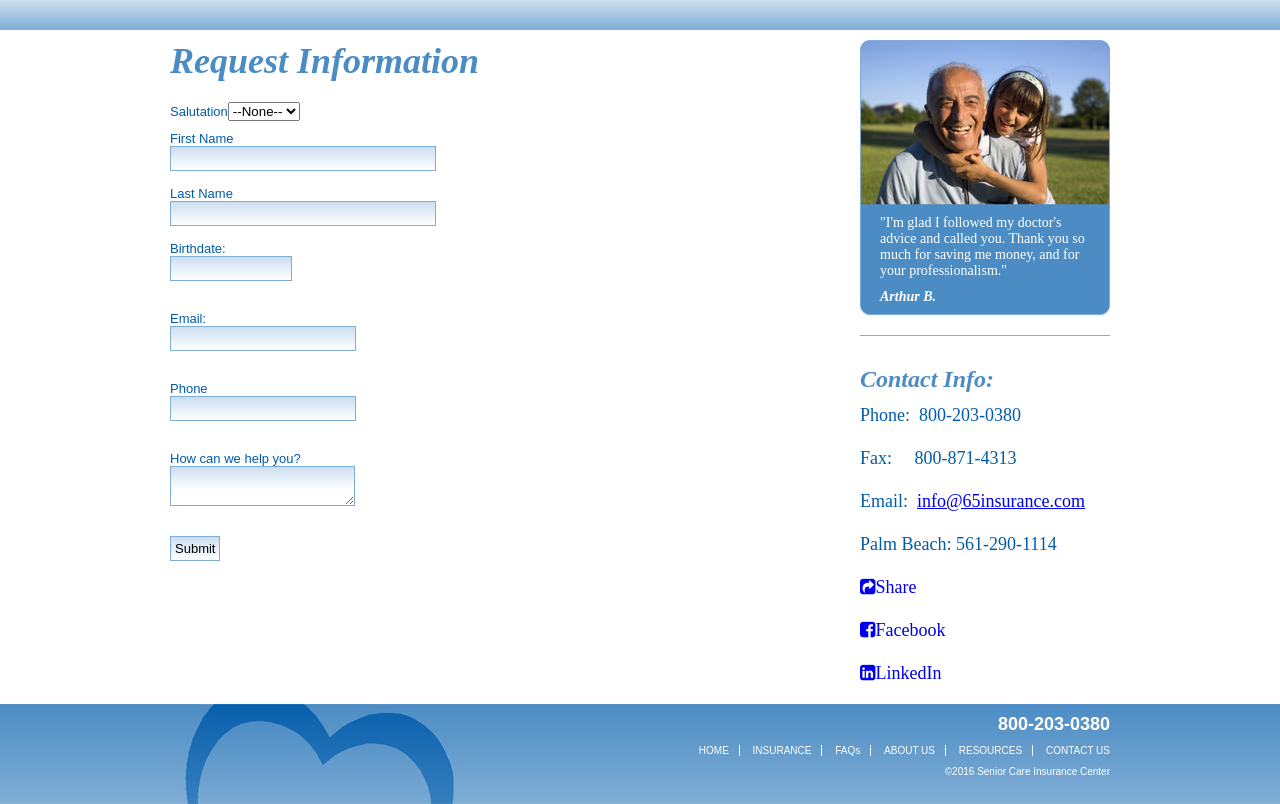
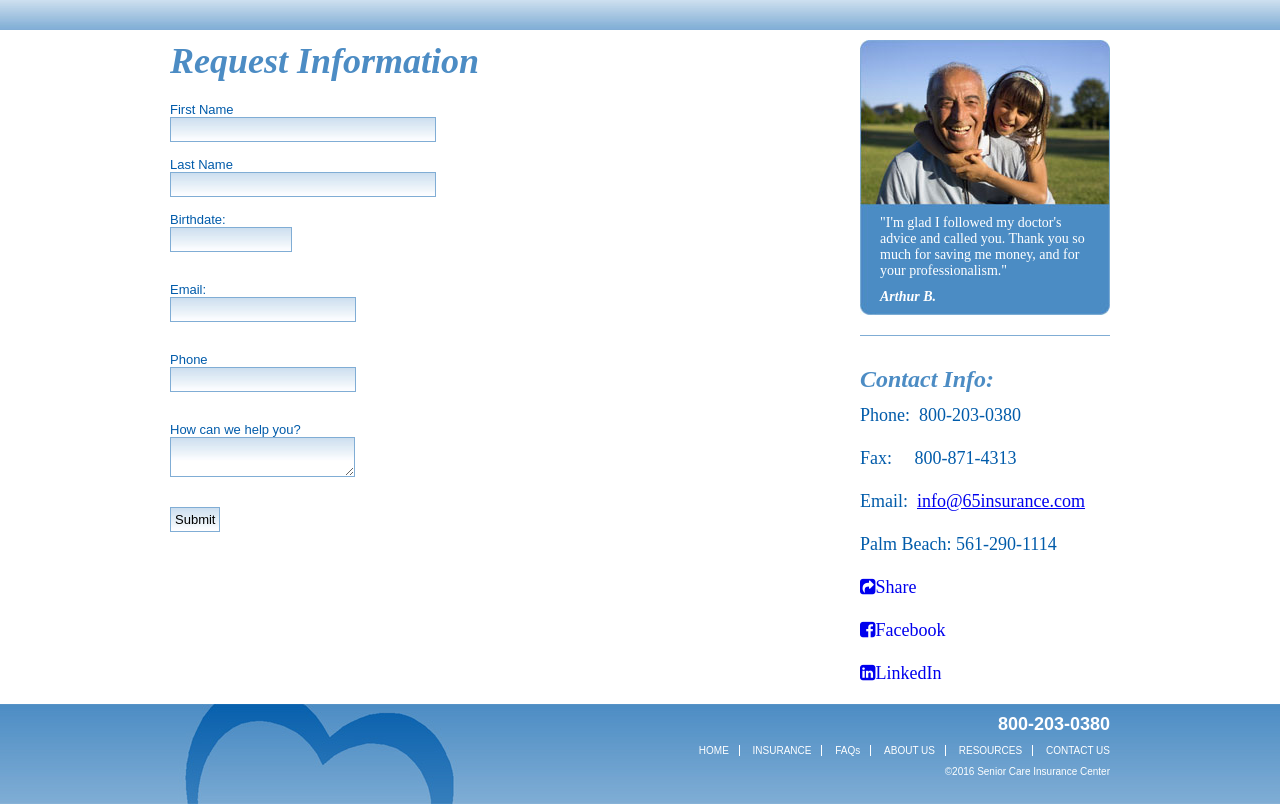
Before and after one commit to mikeful92/SCIC, a PHP site: page /contact-us.php in a window 1280 px wide. Shown: the part 140-944 px from the top of the page. Run offline with PHP 8.4, Linux system fonts and the light colour scheme; some libraries are stand-ins or nearby versions.

Commit message:
Fix form 4

```diff
--- a/contact-us.php
+++ b/contact-us.php
@@ -27,12 +27,6 @@
             <form action="verify.php" method="POST">
                 <input type=hidden name="oid" value="00D80000000Lpoq">
                 <input name="retURL" type="hidden" value="http://65insurance.com/thank-you.php">
-                <p><label for="salutation">Salutation</label><select  id="salutation" name="salutation"><option value="">--None--</option><option value="Mrs.">Mrs.</option>
-                <option value="Ms.">Ms.</option>
-                <option value="Mr.">Mr.</option>
-                <option value="Dr.">Dr.</option>
-                </select><br>
-                </p>
                 <p><label for="first_name">First Name</label><input id="first_name" maxlength="40" name="first_name" size="30" type="text"></p>
                 <p><label for="last_name">Last Name</label><input id="last_name" maxlength="80" name="last_name" size="30" type="text"></p>
                 <p>Birthdate:<span class="dateInput dateOnlyInput"><input id="00N80000002ngQ5" name="birthdate" size="12" type="text"></span><br></p>
```
